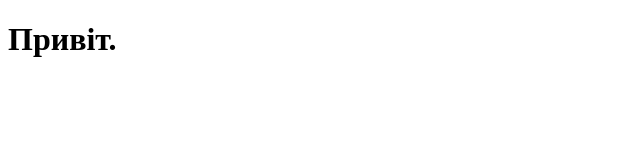
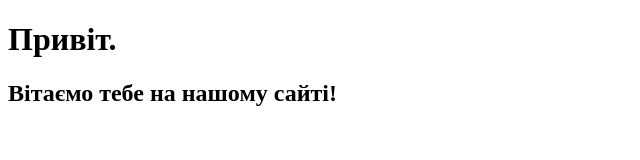
Before and after one commit to SDM-1992/Tutorial, a plain HTML site: page index.html in a window 1280 px wide. Shown: the whole page, without its empty margins (0-640 px from the left). Drawn offline with Linux system fonts and the light colour scheme.

Commit message:
Додав підзаголовок

```diff
--- a/index.html
+++ b/index.html
@@ -7,5 +7,6 @@
   </head>
   <body>
     <h1>Привіт.</h1>
+    <h2>Вітаємо тебе на нашому сайті!</h2>
   </body>
 </html>
```
